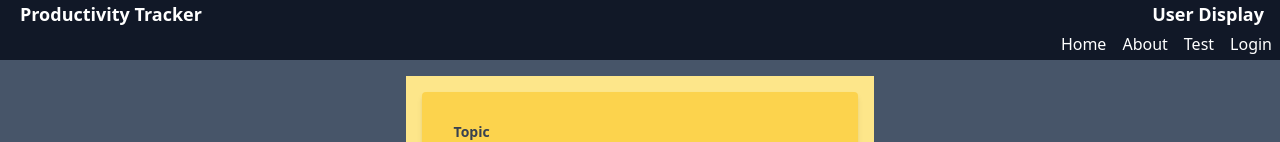
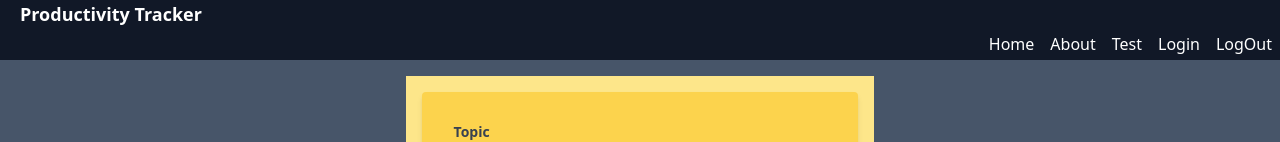
Before and after one commit to mjmitchelldpt1/productivity-tracker, a React (Vite) app: page / in a window 1280 px wide. Shown: the top 142 px of the page. Built offline with nearby package versions, Linux system fonts and the light colour scheme; no server answers; the database is empty.

Commit message:
display user during session, refresh on logout

```diff
--- a/src/layout/Navbar.tsx
+++ b/src/layout/Navbar.tsx
@@ -1,4 +1,4 @@
-import { useState } from "react";
+import { useEffect, useState } from "react";
 import { Link } from "react-router-dom";
 import { supabase } from "../components/api/config";
 
@@ -7,7 +7,31 @@ type userDisplay = {
 };
 
 function Navbar() {
-  const [displayUser, setDisplayUser] = useState("User Display");
+  const [displayUser, setDisplayUser] = useState(null);
+
+  async function retrieveUser() {
+    const {
+      data: { user },
+    } = await supabase.auth.getUser();
+    if (user) {
+      setDisplayUser(user.email);
+    } else {
+      setDisplayUser(null);
+    }
+  }
+  supabase.auth.onAuthStateChange((event, session) => {
+    if (session) {
+      retrieveUser();
+    }
+  });
+
+  async function handleLogout() {
+    let { error } = await supabase.auth.signOut();
+    setDisplayUser(null);
+    if (error) {
+      console.log(error);
+    }
+  }
 
   return (
     <nav className="shadow-lg bg-gray-900 text-white h-16 ">
@@ -31,6 +55,9 @@ function Navbar() {
         <Link to="/login" className="navbar-button">
           Login
         </Link>
+        <button onClick={handleLogout} className="navbar-button">
+          LogOut
+        </button>
       </div>
     </nav>
   );
--- a/src/pages/Authorize.tsx
+++ b/src/pages/Authorize.tsx
@@ -2,9 +2,6 @@ import { Auth, ThemeSupa } from "@supabase/auth-ui-react";
 import { supabase } from "../components/api/config";
 
 function Authorize() {
-  supabase.auth.onAuthStateChange((event, session) => {
-    console.log(event, session);
-  });
   return (
     <div className="border color-white">
       <Auth
```
